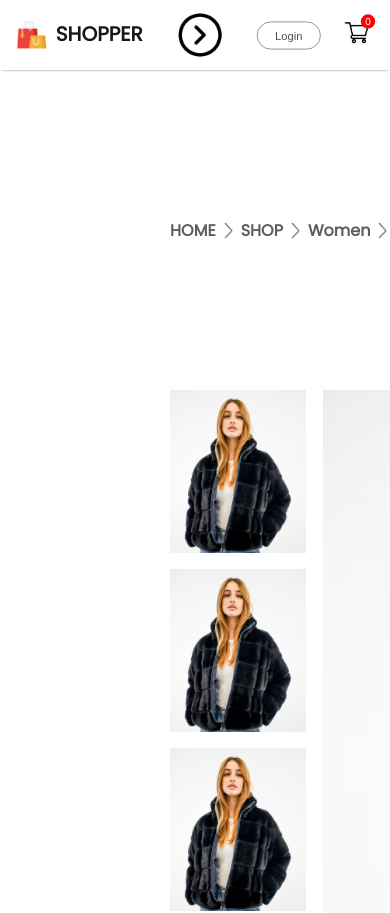
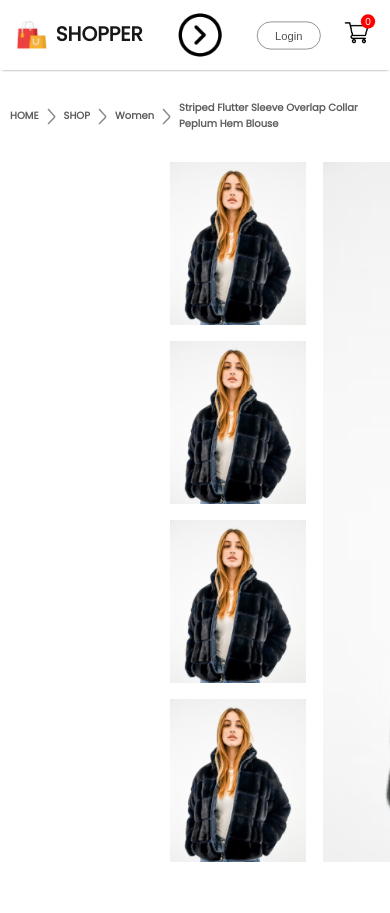
Before and after one commit to alexToMars/MERNCommerce, a React (Create React App) app in the folder frontend/: page /product/1 in a window 390 px wide. Shown: the top 913 px of the page. Built offline with nearby package versions, Linux system fonts and the light colour scheme.

Commit message:
Feature: breadcrum responsive

```diff
--- a/frontend/src/Components/Breadcrums/Breadcrum.css
+++ b/frontend/src/Components/Breadcrums/Breadcrum.css
@@ -7,3 +7,30 @@
     margin: 60px 170px;
     text-transform: capitalize;
 }
+
+@media(max-width:1280px){
+    .breadcrumb{
+        margin: 30px 50px;
+        font-size: 14px;
+    }
+}
+
+@media(max-width:1024px){
+    .breadcrumb{
+        margin: 30px 30px;
+        font-size: 13px;
+    }
+}
+
+@media(max-width:800px){
+    .breadcrumb{
+        margin: 30px 10px;
+        font-size: 12px;
+    }
+}
+
+@media(max-width:500px){
+    .breadcrumb{
+        font-size: 10px;
+    }
+}
```
